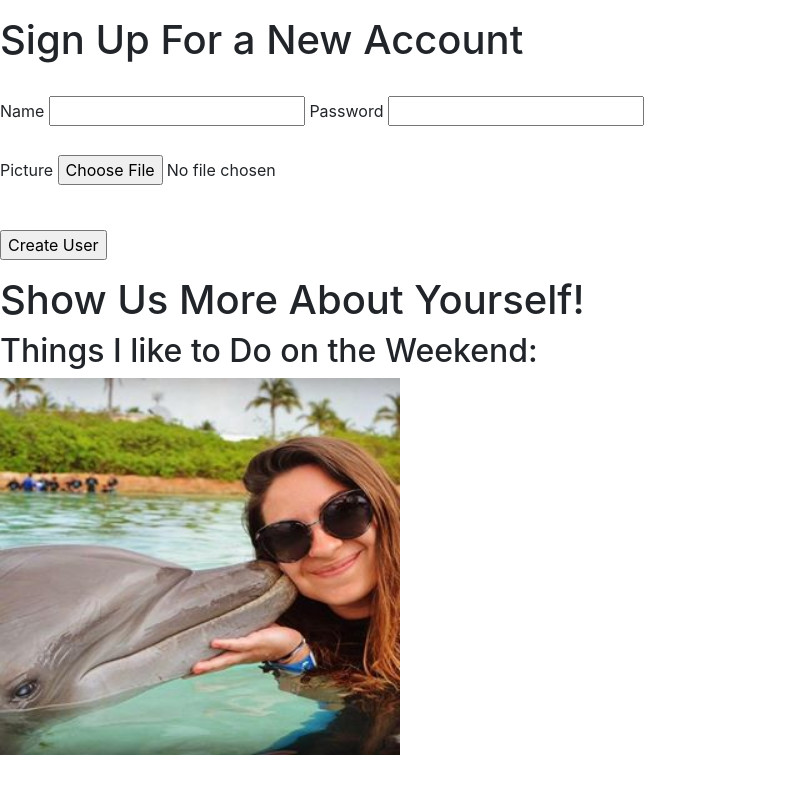
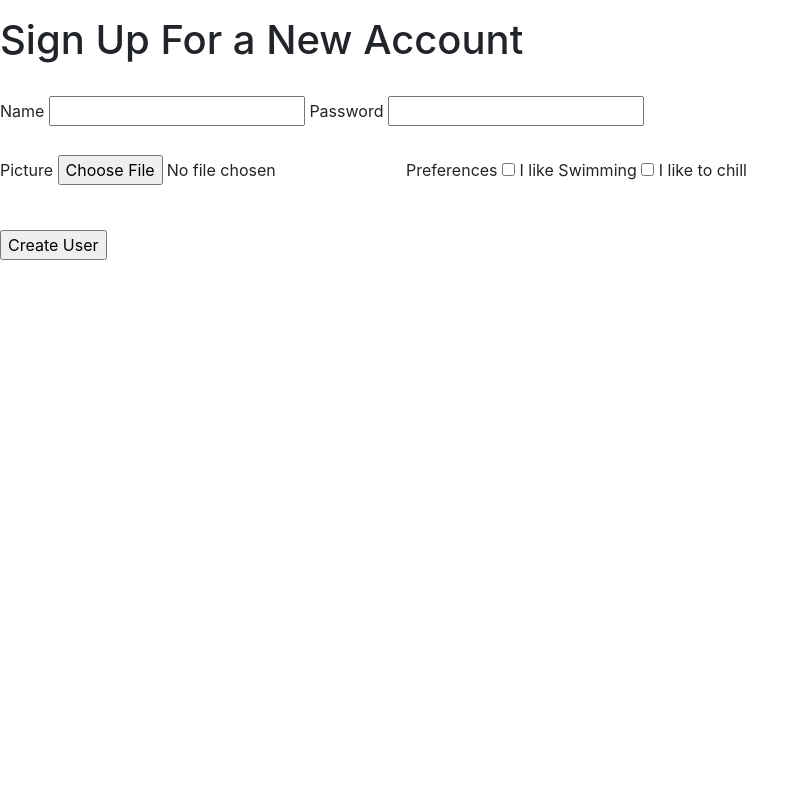
Before and after one commit to cunhasb/mod2_project, a Rails app: page /users/new in a window 1280 px wide. Shown: the whole page, without its empty margins (0-809 px from the left). Run offline with Rails 7, Linux system fonts and the light colour scheme; style sheets or scripts are compiled from the project's sources; some libraries are stand-ins or nearby versions.

Commit message:
sick alona checkbox edition

```diff
--- a/app/controllers/users_controller.rb
+++ b/app/controllers/users_controller.rb
@@ -4,6 +4,7 @@ class UsersController < ApplicationController
   end
 
   def create
+    byebug
     @user = User.new(user_params)
     # @user.add_demographics
 
--- a/app/views/users/new.html.erb
+++ b/app/views/users/new.html.erb
@@ -8,18 +8,31 @@
   <p><br>
   <%= f.label :picture %>
   <%= f.file_field :avatar %>
+  <%= f.label :preferences %>
+  <input id="preferences_swimming" name="preference_check" type="checkbox" value="https://scontent-lga3-1.xx.fbcdn.net/v/t1.0-9/18700140_10154942083293071_8370634500906125912_n.jpg?oh=d244bfcd552f86e4870bab300ddf9f66&oe=5A9983CF">
+    <label for="preferences: swimming"> I like Swimming</label>
+  <input id="preferences_relaxing" name="preference_check" type="checkbox" value="http://s3.amazonaws.com/zacflix/uploads/monk.jpg" />
+    <label for="preferences_relaxing">I like to chill</label>
+
   <p><br>
   <%= f.submit %>
 <% end %>
 
-  <h1> Show Us More About Yourself!</h1>
+  <!-- <h1> Show Us More About Yourself!</h1>
 
   <html>
-<body>
+<body> -->
 
 
-<h2> Things I like to Do on the Weekend: </h2>
-<img src="/images/18700140_10154942083293071_8370634500906125912_n.jpg"  width="400" height="377">
+<!-- <h2> Thing I like to Do Most on the Weekend: </h2>
+<img src="/images/18700140_10154942083293071_8370634500906125912_n.jpg"  width="400" height="377" alt= "play with dolphins">
+<h3> Play with Dolphins</h3>
+<a><img src="https://vignette.wikia.nocookie.net/phobia/images/a/ab/Sports2.jpg"  width="400" height="377" alt= "play sports"/>
+<h3> Be sporty</h3>
+
+<img src="https://cdn01.vulcanpost.com/wp-uploads/2014/07/Digital-Trends.jpg"  width="400" height="377" alt= "play sports"/>
+<h3> Relax and Watch Tv</h3>
 
 </body>
-</html>
+<h2>
+</html> -->
```
Also changed, not shown: db/schema.rb, 2 other files.
